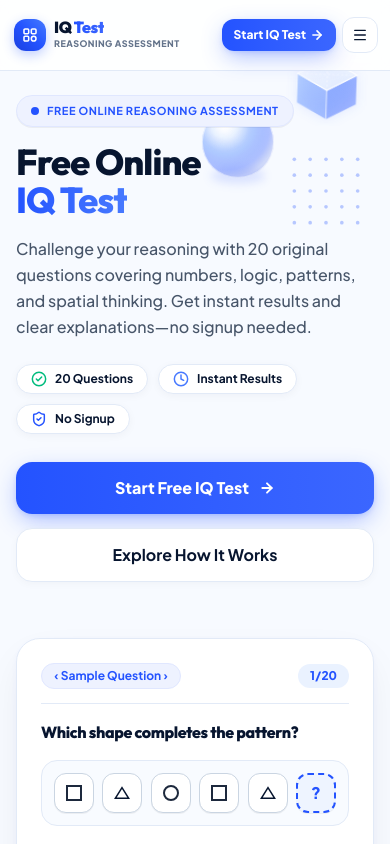
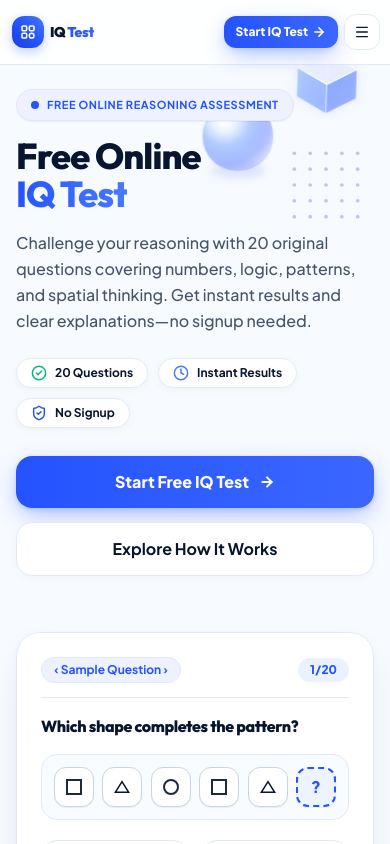
Before and after one commit to infowebpostpro-afk/IQtest, a Next.js app: page / in a window 390 px wide. Shown: the top 844 px of the page. Built offline with nearby package versions, Linux system fonts and the light colour scheme.

Commit message:
fix(mobile): fit logo and header controls cleanly within 320px viewport

```diff
--- a/src/components/layout/Header.tsx
+++ b/src/components/layout/Header.tsx
@@ -210,16 +210,16 @@ export const Header: React.FC<HeaderProps> = ({
           : 'bg-white/85 backdrop-blur-sm border-b border-[#E2EAF7]'
       }`}
     >
-      <div className="max-w-[1240px] mx-auto px-3 sm:px-6 h-[70px] flex items-center justify-between gap-2 sm:gap-4">
+      <div className="max-w-[1240px] mx-auto px-2.5 sm:px-6 h-[64px] sm:h-[70px] flex items-center justify-between gap-1.5 sm:gap-4">
         {/* ================================================================= */}
         {/* 1. BRAND LOGO & WORDMARK                                          */}
         {/* ================================================================= */}
         <Link
           href="/"
-          className="flex items-center gap-2 sm:gap-2.5 group focus:outline-none focus-visible:ring-2 focus-visible:ring-[#2453FF] rounded-xl p-0.5 sm:p-1 shrink-0"
+          className="flex items-center gap-1.5 sm:gap-2.5 group focus:outline-none focus-visible:ring-2 focus-visible:ring-[#2453FF] rounded-xl p-0.5 sm:p-1 shrink-0"
           aria-label="IQ Test Homepage"
         >
-          <div className="w-8 h-8 sm:w-9 sm:h-9 rounded-xl bg-gradient-to-tr from-[#1B40DF] via-[#2453FF] to-[#4779FF] flex items-center justify-center text-white shadow-[0_4px_12px_rgba(36,83,255,0.28)] group-hover:shadow-[0_6px_16px_rgba(36,83,255,0.4)] group-hover:scale-105 transition-all duration-200">
+          <div className="w-8 h-8 sm:w-9 sm:h-9 rounded-xl bg-gradient-to-tr from-[#1B40DF] via-[#2453FF] to-[#4779FF] flex items-center justify-center text-white shadow-[0_4px_12px_rgba(36,83,255,0.28)] group-hover:shadow-[0_6px_16px_rgba(36,83,255,0.4)] group-hover:scale-105 transition-all duration-200 shrink-0">
             {/* Geometric IQ Symbol */}
             <svg
               viewBox="0 0 24 24"
@@ -237,10 +237,10 @@ export const Header: React.FC<HeaderProps> = ({
             </svg>
           </div>
           <div className="flex flex-col">
-            <span className="font-heading font-black text-base sm:text-xl tracking-tight leading-none text-[#07152F]">
+            <span className="font-heading font-black text-sm sm:text-xl tracking-tight leading-none text-[#07152F]">
               IQ <span className="bg-clip-text text-transparent bg-gradient-to-r from-[#2453FF] to-[#3B66FF]">Test</span>
             </span>
-            <span className="text-[9px] sm:text-[10px] font-extrabold tracking-wider uppercase text-[#64748B] mt-0.5">
+            <span className="hidden sm:inline text-[8.5px] sm:text-[10px] font-extrabold tracking-wider uppercase text-[#64748B] mt-0.5">
               Reasoning Assessment
             </span>
           </div>
```
